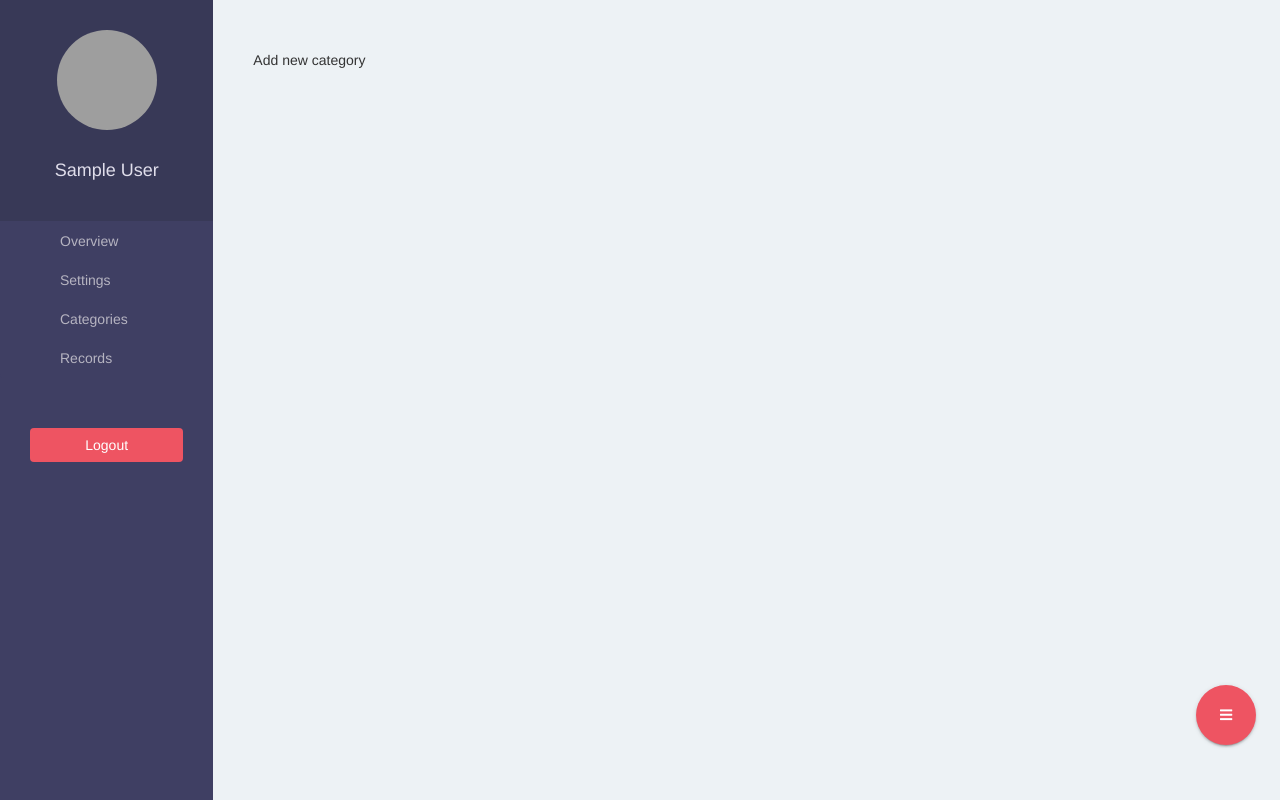
After one commit to drilus/Record-Keeper, a Django app: page /user/add_category in a window 1280 px wide. The commit adds this page. Run offline with Django 3.2, Linux system fonts and the light colour scheme; the visitor is signed in with stand-in values (Sample User, id 1); some libraries are stand-ins or nearby versions; grey boxes are pictures that could not be loaded.

Commit message:
added Categories basic display

```diff
--- a/keeper/urls.py
+++ b/keeper/urls.py
@@ -18,5 +18,6 @@ urlpatterns = [
     path('user/overview', views.user_overview, name='user-overview'),
     path('user/settings', views.user_settings, name='user-settings'),
     path('user/categories', views.user_categories, name='user-categories'),
+    path('user/add_category', views.add_category, name='add-category'),
     path('user/records', views.user_records, name='user-records'),
 ] + static(settings.MEDIA_URL, document_root=settings.MEDIA_ROOT)
--- a/keeperapp/models.py
+++ b/keeperapp/models.py
@@ -27,7 +27,7 @@ class Category(models.Model):
     options = JSONField(max_length=2000)
 
     def __str__(self):
-        return self.id
+        return self.name
 
 
 class CategoryData(models.Model):
--- a/keeperapp/static/css/style.css
+++ b/keeperapp/static/css/style.css
@@ -298,6 +298,7 @@ h1 { margin:50px auto;}
   top:50%;
   margin-left:-8px;
   transform: translateX(-100%)   translateY(-50%);
+  min-width: 200px;
 }
 
 [tooltip-position='top']::after{
--- a/keeperapp/static/js/fab.js
+++ b/keeperapp/static/js/fab.js
@@ -4,23 +4,3 @@ $('#zoomBtn').click(function() {
     $('.zoom-card').toggleClass('scale-out');
   }
 });
-
-$('.zoom-btn-sm').click(function() {
-  var btn = $(this);
-  var card = $('.zoom-card');
-
-  if ($('.zoom-card').hasClass('scale-out')) {
-    $('.zoom-card').toggleClass('scale-out');
-  }
-  if (btn.hasClass('zoom-btn-person')) {
-    card.css('background-color', '#d32f2f');
-  } else if (btn.hasClass('zoom-btn-doc')) {
-    card.css('background-color', '#fbc02d');
-  } else if (btn.hasClass('zoom-btn-tangram')) {
-    card.css('background-color', '#388e3c');
-  } else if (btn.hasClass('zoom-btn-report')) {
-    card.css('background-color', '#1976d2');
-  } else {
-    card.css('background-color', '#7b1fa2');
-  }
-});
--- a/keeperapp/templates/base.html
+++ b/keeperapp/templates/base.html
@@ -29,8 +29,13 @@
   <div class="zoom">
     <a class="zoom-fab zoom-btn-large" id="zoomBtn"><i class="fa fa-bars"></i></a>
     <ul class="zoom-menu">
-      <li><a class="zoom-fab zoom-btn-sm zoom-btn-edit scale-transition scale-out" tooltip="Add new" tooltip-position="left"><i class="fa fa-plus"></i></a></li>
-      <li><a class="zoom-fab zoom-btn-sm zoom-btn-add scale-transition scale-out" tooltip="Edit" tooltip-position="left"><i class="fa fa-pen"></i></a></li>
+      {% if request.path == '/user/categories' %}
+        <li><a href="/user/add_category" class="zoom-fab zoom-btn-sm zoom-btn-edit scale-transition scale-out" tooltip="Add new category" tooltip-position="left"><i class="fa fa-plus"></i></a></li>
+        <li><a class="zoom-fab zoom-btn-sm zoom-btn-add scale-transition scale-out" tooltip="Edit category" tooltip-position="left"><i class="fa fa-pen"></i></a></li>
+      {% else %}
+        <li><a class="zoom-fab zoom-btn-sm zoom-btn-edit scale-transition scale-out" tooltip="Add new record" tooltip-position="left"><i class="fa fa-plus"></i></a></li>
+        <li><a class="zoom-fab zoom-btn-sm zoom-btn-add scale-transition scale-out" tooltip="Edit record" tooltip-position="left"><i class="fa fa-pen"></i></a></li>
+      {% endif %}
       <li><a class="zoom-fab zoom-btn-sm zoom-btn-tangram scale-transition scale-out" tooltip="Something else" tooltip-position="left"><i class="fa fa-edit"></i></a></li>
     </ul>
     <!-- <div class="zoom-card scale-transition scale-out">
--- /dev/null
+++ b/keeperapp/templates/user/add_category.html
@@ -0,0 +1,5 @@
+{% extends 'user/sidebar.html' %}
+
+{% block page %}
+  Add new category
+{% endblock %}
--- a/keeperapp/views.py
+++ b/keeperapp/views.py
@@ -4,6 +4,7 @@ from django.contrib.auth.models import User
 from django.shortcuts import redirect, render
 
 from keeperapp.forms import ProfileForm, UserForm, UserFormForEdit
+from keeperapp.models import Category
 
 
 def home(request):
@@ -70,7 +71,15 @@ def user_settings(request):
 
 @login_required(login_url='/user/sign-in')
 def user_categories(request):
-    return render(request, 'user/categories.html', {})
+    category = Category.objects.filter(user__username=request.user.username)
+    return render(request, 'user/categories.html', {
+        'categories': category
+    })
+
+
+@login_required(login_url='/user/sign-in')
+def add_category(request):
+    return render(request, 'user/add_category.html', {})
 
 
 @login_required(login_url='/user/sign-in')
```
Also changed, not shown: keeperapp/templates/user/categories.html (+27 -1 lines).
